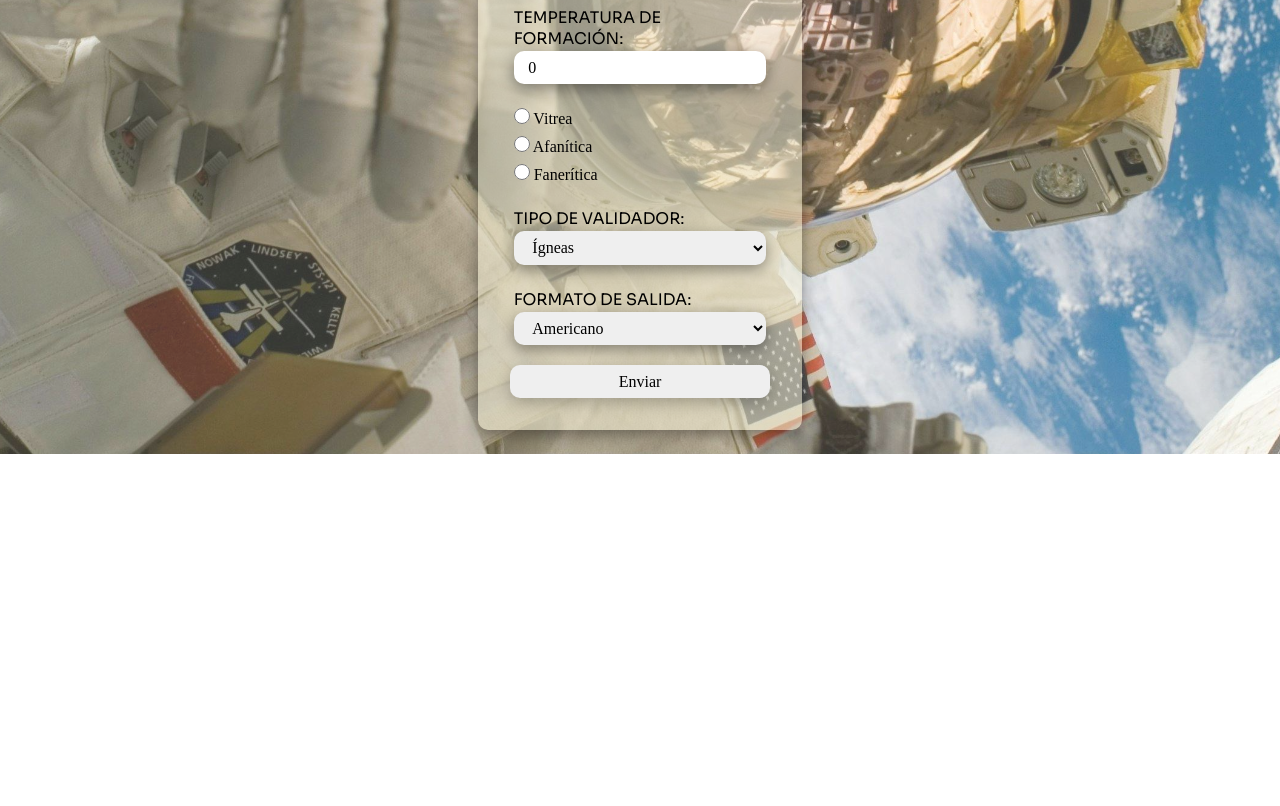
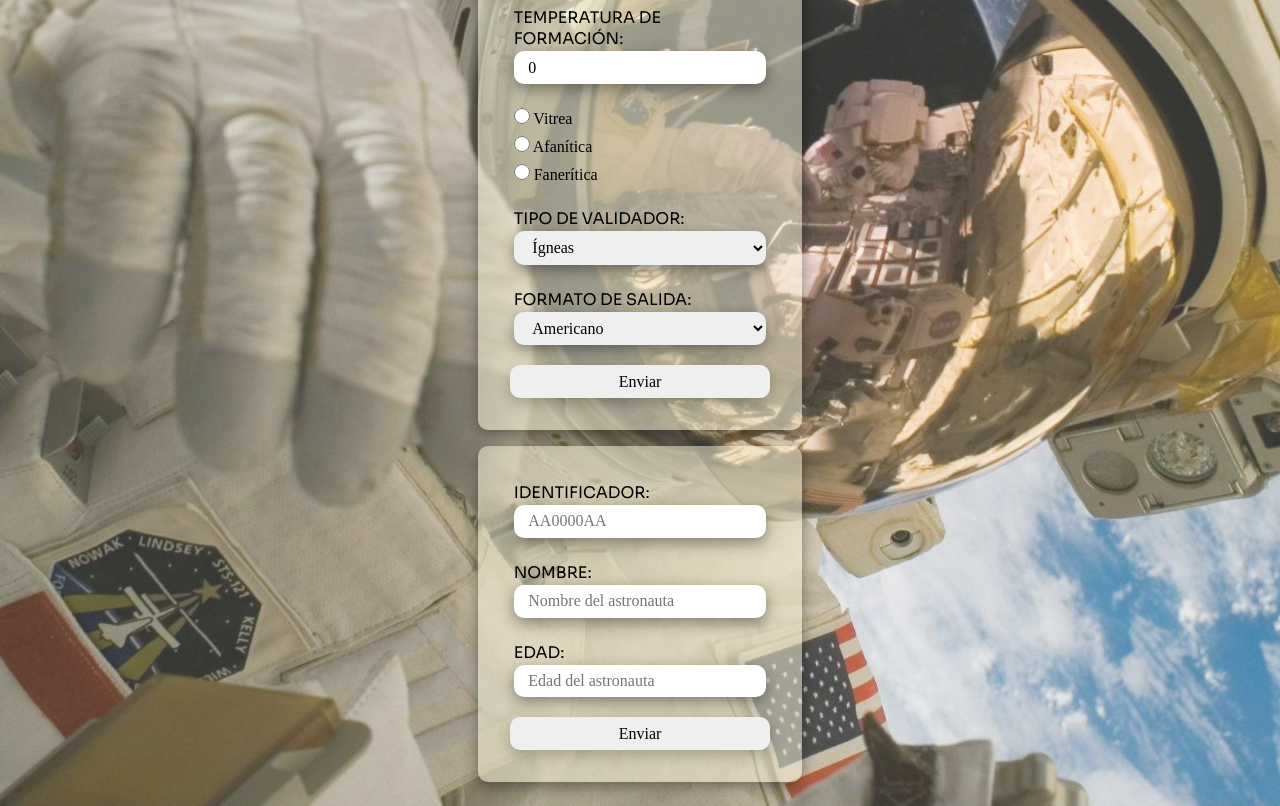
Before and after one commit to andresaragonguerrero/moduloLunar, a plain HTML site: page index.html in a window 1280 px wide. Shown: the part 763-1569 px from the top of the page. Before the commit the page ends 1217 px from the top, so only its background shows below. Drawn offline with Linux system fonts and the light colour scheme.

Commit message:
Refactor forms and scripts in index.html

```diff
--- a/index.html
+++ b/index.html
@@ -67,8 +67,8 @@
             <!-- tamaño del grano -->
             <div class="form-group">
                 <label class="label" for="grainSize">Tamaño del grano: </label>
-                <input class="input input-range" id="grainSize" type="range" min="1" max="30" name="grainSize"
-                    value="1" oninput="this.nextElementSibling.value = this.value">
+                <input class="input input-range" id="grainSize" type="range" min="1" max="30" name="grainSize" value="1"
+                    oninput="this.nextElementSibling.value = this.value">
                 <output>1</output>
             </div>
             <!-- tamaño del cristal -->
@@ -145,11 +145,31 @@
                     <option class="option option-format" value="european">Europeo</option>
                 </select>
             </div>
-            <button class="form-button" id="submit" type="submit">Enviar</button>
+            <button class="form-button" id="submit-mineral" type="submit">Enviar</button>
+        </form>
+        <form class="form" action="" method="" id="form-mission">
+            <!-- identificador -->
+            <div class="form-group">
+                <label class="label" for="spacemanIdentifier">Identificador: </label>
+                <input class="input input-text" id="spacemanIdentifier" type="text" name="spacemanIdentifier"
+                    minlength="8" placeholder="AA0000AA" required>
+            </div>
+            <!-- nombre -->
+            <div class="form-group">
+                <label class="label" for="spacemanName">Nombre: </label>
+                <input class="input input-text" id="spacemanName" type="text" name="spacemanName" minlength="2"
+                    placeholder="Nombre del astronauta" required>
+            </div>
+            <!--edad -->
+            <div class="form-group">
+                <label class="label" for="spacemanAge">Edad: </label>
+                <input class="input input-text" id="spacemanAge" type="text" name="spacemanAge" minlength="2"
+                    placeholder="Edad del astronauta" required>
+            </div>
+            <button class="form-button" id="submit-mission" type="submit">Enviar</button>
         </form>
     </section>
-    <section class="section response-section">
-
-    </section>
-    <script type="module" src="./dist/app.js"></script>
+    <section class="section response-section"></section>
+    <script type="module" src="./dist/mineralApp.js"></script>
+    <script type="module" src="./dist/missionApp.js"></script>
 </body>
```
